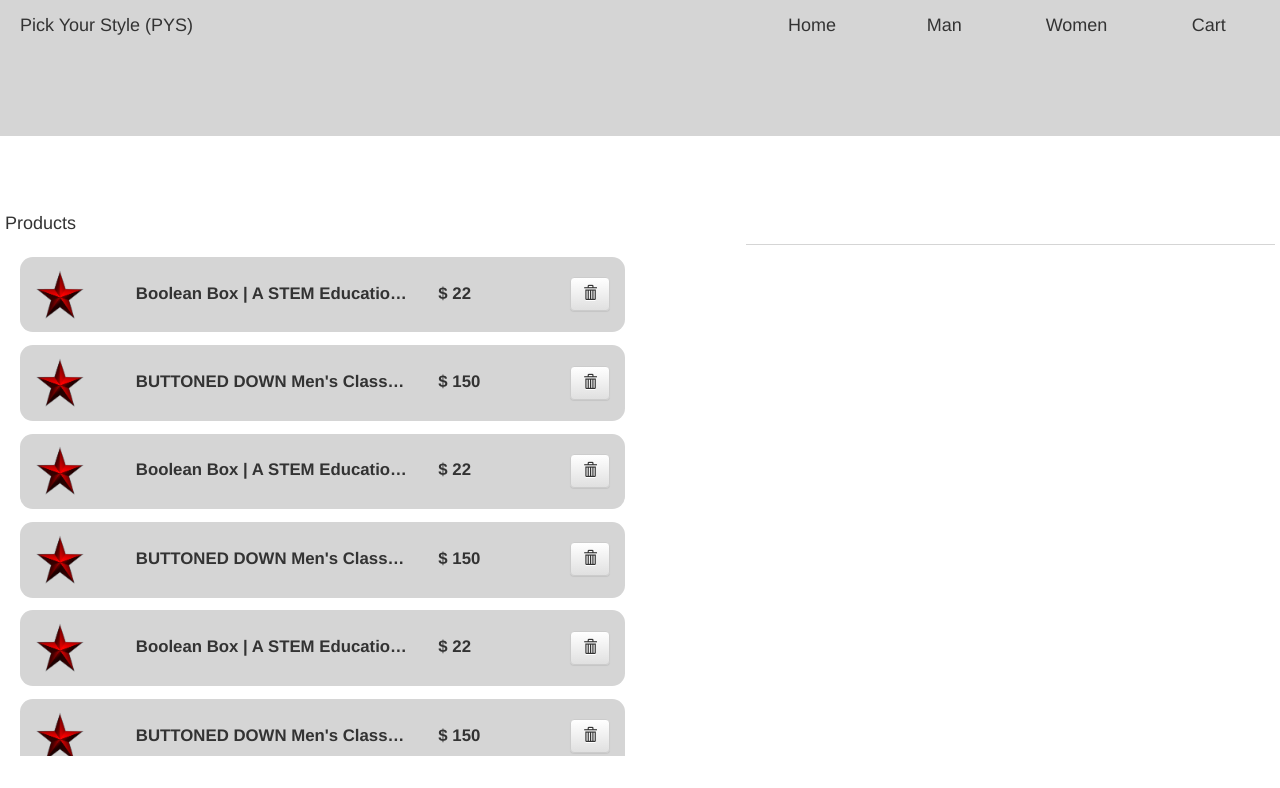
After one commit to alhngzl/Project06, a PHP site: page /cart.html in a window 1280 px wide. The commit adds this page. Shown: the top 788 px of the page. Run offline with PHP 8.4, Linux system fonts and the light colour scheme; some libraries are stand-ins or nearby versions.

Commit message:
AddCartList

```diff
--- /dev/null
+++ b/cart.html
@@ -0,0 +1,146 @@
+<!DOCTYPE html>
+<html>
+<head>
+	<meta charset="utf-8" />
+	<title>Project06</title>
+
+	<link rel="stylesheet" type="text/css" href="css/bootstrap.min.css">
+	<link rel="stylesheet" type="text/css" href="css/bootstrap-theme.min.css">
+	<link rel="stylesheet" type="text/css" href="css/font-awesome.min.css">
+	<link rel="stylesheet" type="text/css" href="css/user.css">
+	<link rel="shortcut icon" href="img/fav.png" />
+
+	<link rel="stylesheet" type="text/css" href="fonts/glyphicons-halflings-regular.eot">
+	<link rel="stylesheet" type="text/css" href="fonts/glyphicons-halflings-regular.svg">
+	<link rel="stylesheet" type="text/css" href="fonts/glyphicons-halflings-regular.ttf">
+	<link rel="stylesheet" type="text/css" href="fonts/glyphicons-halflings-regular.woff">
+	<link rel="stylesheet" type="text/css" href="fonts/glyphicons-halflings-regular.woff2">
+
+	<script type="text/javascript" src="js/jquery-3.1.1.min.js"></script>
+	<script type="text/javascript" src="js/jquery-ui.min.js"></script>
+	<script type="text/javascript" src="js/bootstrap.min.js"></script>
+	<script type="text/javascript" src="js/user.js"></script>
+</head>
+<body id="cart_page">
+
+	<div class="row" id="navbar">
+		<div class="col-md-5" id="title">Pick Your Style (PYS)</div>
+		<div class="col-md-2"></div>
+		<div class="col-md-5" id="group">
+			<div class="row">
+				<a href="index.html"><div class="col-md-3 item" id="home">Home</div></a>
+				<a href=""></a><div class="col-md-3 item" id="man">Man</div></a>
+				<a href=""></a><div class="col-md-3 item" id="women">Women</div></a>
+				<a href="cart.html"><div class="col-md-3 item" id="cart">Cart</div></a>
+			</div>
+		</div>
+	</div>
+
+	<div id="line"></div>
+
+	<div class="row" id="cart">
+		<h6 id="product_title">Products</h6>
+		<div class="col-md-6" id="product_list">
+			<div class="row product">
+				<div class="col-md-2 product_img"><img src="img/fav.png"></div>
+				<div class="col-md-6 product_name">Boolean Box | A STEM Educational Computer Kit</div>
+				<div class="col-md-2 product_amount">$ 22</div>
+				<div class="col-md-2 product_delete"><button class="btn btn-default" type="submit"> <span class="glyphicon glyphicon-trash" aria-hidden="true"></span></button></div>
+			</div>
+			<div class="row product">
+				<div class="col-md-2 product_img"><img src="img/fav.png"></div>
+				<div class="col-md-6 product_name">BUTTONED DOWN Men's Classic Silk 3</div>
+				<div class="col-md-2 product_amount">$ 150</div>
+				<div class="col-md-2 product_delete"><button class="btn btn-default" type="submit"> <span class="glyphicon glyphicon-trash" aria-hidden="true"></span></button></div>
+			</div>
+			<div class="row product">
+				<div class="col-md-2 product_img"><img src="img/fav.png"></div>
+				<div class="col-md-6 product_name">Boolean Box | A STEM Educational Computer Kit</div>
+				<div class="col-md-2 product_amount">$ 22</div>
+				<div class="col-md-2 product_delete"><button class="btn btn-default" type="submit"> <span class="glyphicon glyphicon-trash" aria-hidden="true"></span></button></div>
+			</div>
+			<div class="row product">
+				<div class="col-md-2 product_img"><img src="img/fav.png"></div>
+				<div class="col-md-6 product_name">BUTTONED DOWN Men's Classic Silk 3</div>
+				<div class="col-md-2 product_amount">$ 150</div>
+				<div class="col-md-2 product_delete"><button class="btn btn-default" type="submit"> <span class="glyphicon glyphicon-trash" aria-hidden="true"></span></button></div>
+			</div>
+			<div class="row product">
+				<div class="col-md-2 product_img"><img src="img/fav.png"></div>
+				<div class="col-md-6 product_name">Boolean Box | A STEM Educational Computer Kit</div>
+				<div class="col-md-2 product_amount">$ 22</div>
+				<div class="col-md-2 product_delete"><button class="btn btn-default" type="submit"> <span class="glyphicon glyphicon-trash" aria-hidden="true"></span></button></div>
+			</div>
+			<div class="row product">
+				<div class="col-md-2 product_img"><img src="img/fav.png"></div>
+				<div class="col-md-6 product_name">BUTTONED DOWN Men's Classic Silk 3</div>
+				<div class="col-md-2 product_amount">$ 150</div>
+				<div class="col-md-2 product_delete"><button class="btn btn-default" type="submit"> <span class="glyphicon glyphicon-trash" aria-hidden="true"></span></button></div>
+			</div>
+			<div class="row product">
+				<div class="col-md-2 product_img"><img src="img/fav.png"></div>
+				<div class="col-md-6 product_name">Boolean Box | A STEM Educational Computer Kit</div>
+				<div class="col-md-2 product_amount">$ 22</div>
+				<div class="col-md-2 product_delete"><button class="btn btn-default" type="submit"> <span class="glyphicon glyphicon-trash" aria-hidden="true"></span></button></div>
+			</div>
+			<div class="row product">
+				<div class="col-md-2 product_img"><img src="img/fav.png"></div>
+				<div class="col-md-6 product_name">BUTTONED DOWN Men's Classic Silk 3</div>
+				<div class="col-md-2 product_amount">$ 150</div>
+				<div class="col-md-2 product_delete"><button class="btn btn-default" type="submit"> <span class="glyphicon glyphicon-trash" aria-hidden="true"></span></button></div>
+			</div>
+			<div class="row product">
+				<div class="col-md-2 product_img"><img src="img/fav.png"></div>
+				<div class="col-md-6 product_name">Boolean Box | A STEM Educational Computer Kit</div>
+				<div class="col-md-2 product_amount">$ 22</div>
+				<div class="col-md-2 product_delete"><button class="btn btn-default" type="submit"> <span class="glyphicon glyphicon-trash" aria-hidden="true"></span></button></div>
+			</div>
+			<div class="row product">
+				<div class="col-md-2 product_img"><img src="img/fav.png"></div>
+				<div class="col-md-6 product_name">BUTTONED DOWN Men's Classic Silk 3</div>
+				<div class="col-md-2 product_amount">$ 150</div>
+				<div class="col-md-2 product_delete"><button class="btn btn-default" type="submit"> <span class="glyphicon glyphicon-trash" aria-hidden="true"></span></button></div>
+			</div>
+			<div class="row product">
+				<div class="col-md-2 product_img"><img src="img/fav.png"></div>
+				<div class="col-md-6 product_name">Boolean Box | A STEM Educational Computer Kit</div>
+				<div class="col-md-2 product_amount">$ 22</div>
+				<div class="col-md-2 product_delete"><button class="btn btn-default" type="submit"> <span class="glyphicon glyphicon-trash" aria-hidden="true"></span></button></div>
+			</div>
+			<div class="row product">
+				<div class="col-md-2 product_img"><img src="img/fav.png"></div>
+				<div class="col-md-6 product_name">BUTTONED DOWN Men's Classic Silk 3</div>
+				<div class="col-md-2 product_amount">$ 150</div>
+				<div class="col-md-2 product_delete"><button class="btn btn-default" type="submit"> <span class="glyphicon glyphicon-trash" aria-hidden="true"></span></button></div>
+			</div>
+			<div class="row product">
+				<div class="col-md-2 product_img"><img src="img/fav.png"></div>
+				<div class="col-md-6 product_name">Boolean Box | A STEM Educational Computer Kit</div>
+				<div class="col-md-2 product_amount">$ 22</div>
+				<div class="col-md-2 product_delete"><button class="btn btn-default" type="submit"> <span class="glyphicon glyphicon-trash" aria-hidden="true"></span></button></div>
+			</div>
+			<div class="row product">
+				<div class="col-md-2 product_img"><img src="img/fav.png"></div>
+				<div class="col-md-6 product_name">BUTTONED DOWN Men's Classic Silk 3</div>
+				<div class="col-md-2 product_amount">$ 150</div>
+				<div class="col-md-2 product_delete"><button class="btn btn-default" type="submit"> <span class="glyphicon glyphicon-trash" aria-hidden="true"></span></button></div>
+			</div>
+			<div class="row product">
+				<div class="col-md-2 product_img"><img src="img/fav.png"></div>
+				<div class="col-md-6 product_name">Boolean Box | A STEM Educational Computer Kit</div>
+				<div class="col-md-2 product_amount">$ 22</div>
+				<div class="col-md-2 product_delete"><button class="btn btn-default" type="submit"> <span class="glyphicon glyphicon-trash" aria-hidden="true"></span></button></div>
+			</div>
+			<div class="row product">
+				<div class="col-md-2 product_img"><img src="img/fav.png"></div>
+				<div class="col-md-6 product_name">BUTTONED DOWN Men's Classic Silk 3</div>
+				<div class="col-md-2 product_amount">$ 150</div>
+				<div class="col-md-2 product_delete"><button class="btn btn-default" type="submit"> <span class="glyphicon glyphicon-trash" aria-hidden="true"></span></button></div>
+			</div>
+		</div>
+		<div class="col-md-1"></div>
+		<div class="col-md-5" id="payment_info"></div>
+	</div>
+
+</body>
+</html>
--- a/css/user.css
+++ b/css/user.css
@@ -29,37 +29,79 @@ html, body {
 #navbar #title:hover {
   cursor: pointer;
 }
+#navbar a, #navbar a:hover, #navbar a:active, #navbar a:visited, #navbar a:link {
+  text-decoration: none;
+  color: inherit;
+}
 
-#content {
+#index_page #content {
   padding: 0px 20px 0px 20px;
 }
-#content .product {
+#index_page #content .product {
   text-align: center;
 }
-#content .product .show img {
+#index_page #content .product .show img {
   width: 300px;
   height: 400px;
   box-shadow: #161616 7px 9px 7px;
 }
-#content .product .name {
+#index_page #content .product .name {
   padding: 2vw 0vw 0vw 0vw;
   font-weight: 700;
   overflow: hidden;
   white-space: nowrap;
   text-overflow: ellipsis;
 }
-#content .product .amount {
+#index_page #content .product .amount {
   padding: 2vw 0vw 1.5vw 0vw;
   font-weight: 900;
 }
-#content .product .button {
+#index_page #content .product .button {
   padding: 0vw 0vw 0vw 0vw;
   border: solid 0.15vw;
   border-radius: 1vw;
   width: 15vw;
   margin: auto;
 }
-#content .product .button:hover {
+#index_page #content .product .button:hover {
   background-color: #D5D5D5;
   cursor: pointer;
 }
+
+#cart_page #cart {
+  padding: 0px 20px 0px 20px;
+}
+#cart_page #cart #product_title {
+  font-size: large;
+}
+#cart_page #cart #product_list {
+  font-size: larger;
+  overflow-y: scroll;
+  height: 40vw;
+}
+#cart_page #cart #product_list .product {
+  line-height: 3.8vw;
+  padding: 1vw 0vw 1vw 0vw;
+  background-color: #D5D5D5;
+  margin: 1vw 0vw 0vw 0vw;
+  border-radius: 1vw;
+}
+#cart_page #cart #product_list .product .product_img img {
+  width: 50px;
+  height: 50px;
+}
+#cart_page #cart #product_list .product .product_name {
+  font-weight: 700;
+  overflow: hidden;
+  white-space: nowrap;
+  text-overflow: ellipsis;
+}
+#cart_page #cart #product_list .product .product_amount {
+  font-weight: 900;
+}
+#cart_page #cart #product_list .product .product_delete {
+  text-align: right;
+}
+#cart_page #cart #payment_info {
+  background-color: #D5D5D5;
+}
--- a/scss/user.scss
+++ b/scss/user.scss
@@ -42,7 +42,12 @@ html, body{
 	#title:hover{
 		cursor: pointer;
 	}
+	a, a:hover, a:active, a:visited, a:link{
+		text-decoration: none;
+		color: inherit;
 	}
+}
+#index_page{
 
 	#content{
 		padding: 0px 20px 0px 20px;
@@ -79,3 +84,47 @@ html, body{
 			}
 		}
 	}
+}
+
+#cart_page{
+	#cart{
+		#product_title{
+			font-size: large;
+		}
+		padding: 0px 20px 0px 20px;
+		#product_list{
+			font-size: larger;
+			overflow-y: scroll;
+			height: 40vw;
+			.product{
+				line-height: 3.8vw;
+				padding: 1vw 0vw 1vw 0vw;
+				background-color: #D5D5D5;
+				margin: 1vw 0vw 0vw 0vw;
+				border-radius: 1vw;
+				.product_img{
+					img{
+						width: 50px;
+						height: 50px;
+					}
+				}
+				.product_name{
+					font-weight: 700;
+					overflow: hidden;
+					white-space: nowrap;
+					text-overflow: ellipsis;
+				}
+				.product_amount{
+					font-weight: 900;
+				}
+				.product_delete{
+					text-align: right;
+				}
+			}
+		}
+		#payment_info{
+
+			background-color: $color-1;
+		}
+	}
+}
```
Also changed, not shown: index.html (+6 -6 lines). Lines whose indentation alone changed are shown as unchanged.
